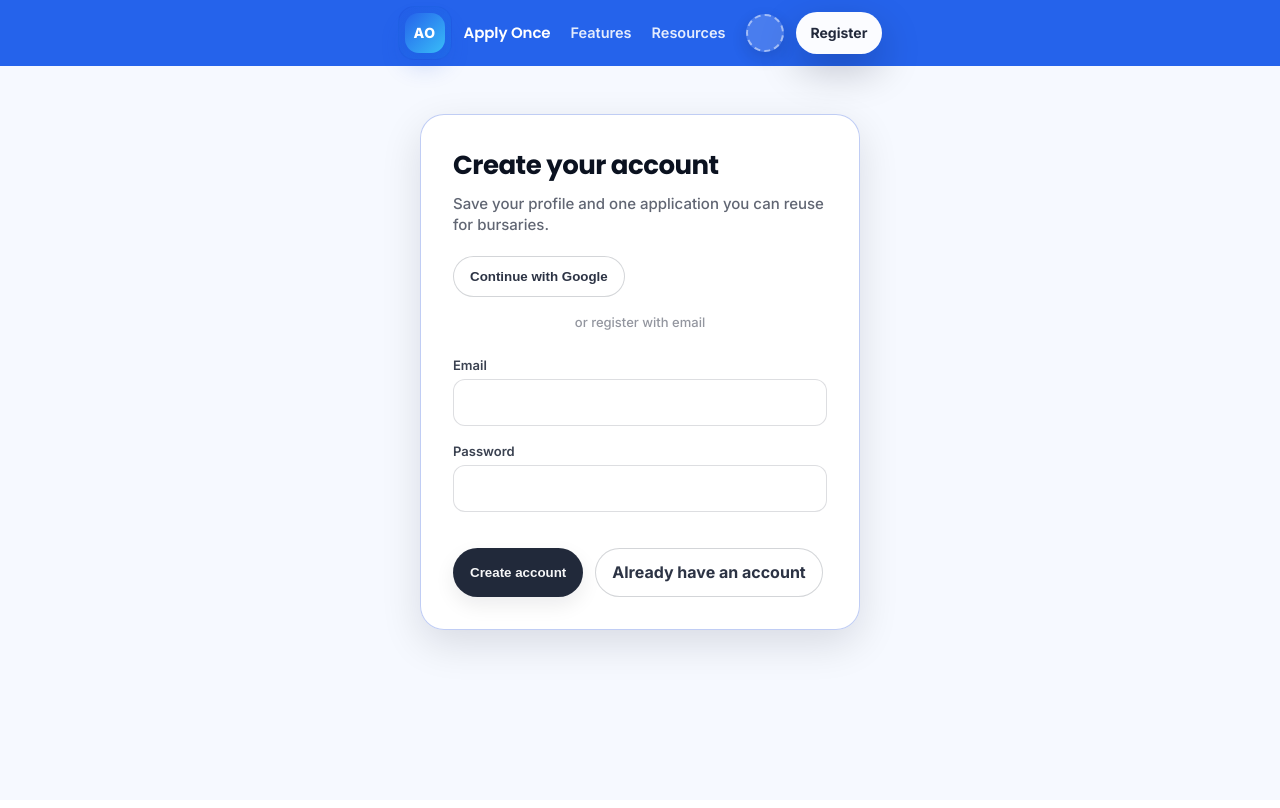
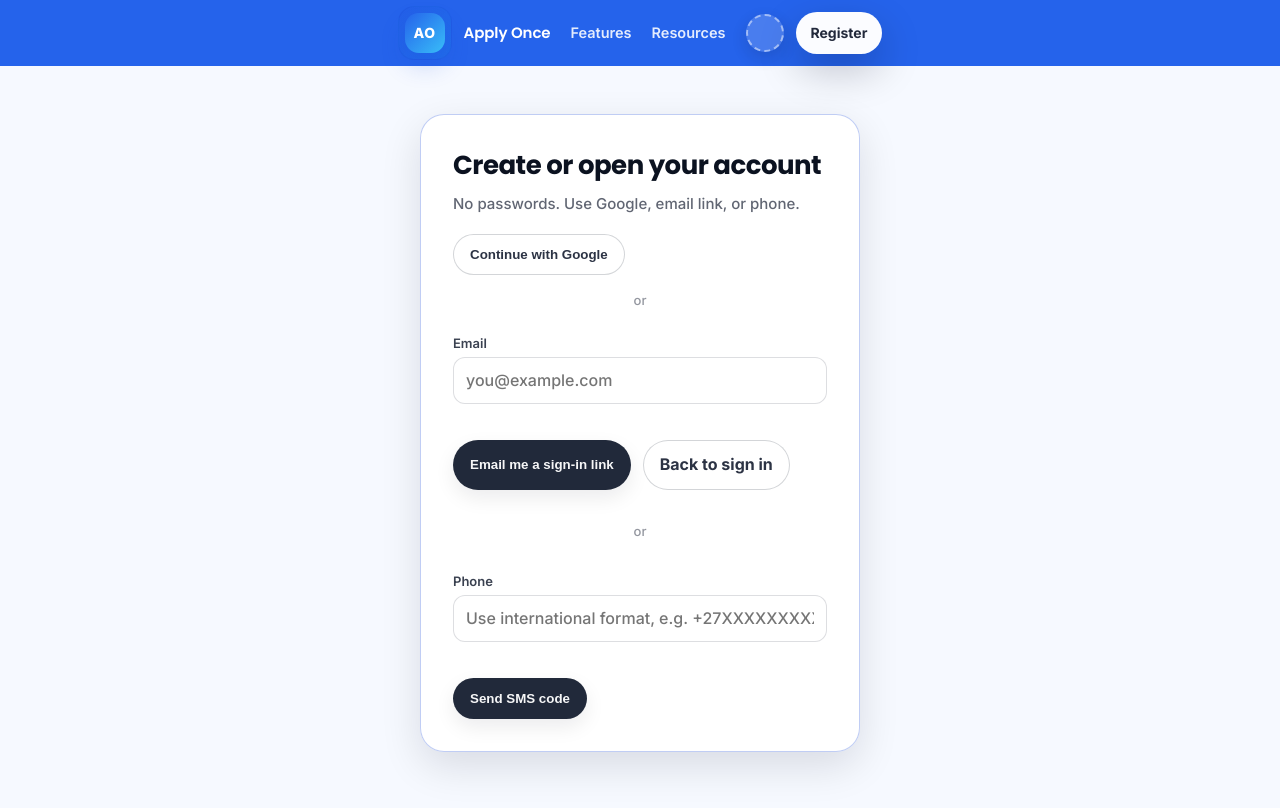
Before and after one commit to BopheloMpopo22/apply-once, a React (Vite) app: page /register in a window 1280 px wide. Shown: the top 808 px of the page. Built offline with nearby package versions, Linux system fonts and the light colour scheme; no server answers.

Commit message:
feat(auth): passwordless email link + phone OTP via Supabase
Co-authored-by: Cursor <cursoragent@cursor.com>

```diff
--- a/package.json
+++ b/package.json
@@ -15,7 +15,7 @@
   },
   "dependencies": {
     "@prisma/client": "^6.19.3",
-    "@supabase/supabase-js": "^2.49.8",
+    "@supabase/supabase-js": "^2.105.3",
     "bcryptjs": "^3.0.3",
     "cors": "^2.8.6",
     "dotenv": "^17.4.2",
--- a/src/pages/LoginPage.tsx
+++ b/src/pages/LoginPage.tsx
@@ -1,4 +1,4 @@
-import { useState, type FormEvent } from 'react'
+import { useMemo, useState } from 'react'
 import { Link, Navigate, useLocation } from 'react-router-dom'
 import { ApplyOnceLogo } from '../components/ApplyOnceLogo'
 import { Navbar } from '../components/Navbar'
@@ -6,18 +6,24 @@ import { useAuth } from '../context/AuthContext'
 import { isOAuthConfigured } from '../lib/supabaseClient'
 
 export function LoginPage() {
-  const { login, loginWithGoogle, user } = useAuth()
+  const { loginWithGoogle, sendEmailLink, startPhoneSignIn, verifyPhoneCode, user } = useAuth()
   const location = useLocation()
   const from = (location.state as { from?: string } | null)?.from ?? '/profile'
 
+  const oauthEnabled = isOAuthConfigured()
   const [email, setEmail] = useState('')
-  const [password, setPassword] = useState('')
+  const [emailSent, setEmailSent] = useState(false)
+  const [phone, setPhone] = useState('')
+  const [smsSent, setSmsSent] = useState(false)
+  const [smsCode, setSmsCode] = useState('')
   const [error, setError] = useState<string | null>(null)
   const [busy, setBusy] = useState(false)
 
   if (user) {
     return <Navigate to={from} replace />
   }
+
+  const phoneHint = useMemo(() => 'Use international format, e.g. +27XXXXXXXXX', [])
 
   async function onGoogle() {
     setError(null)
@@ -31,14 +37,40 @@ export function LoginPage() {
     }
   }
 
-  async function onSubmit(e: FormEvent) {
-    e.preventDefault()
+  async function onEmailLink() {
     setError(null)
     setBusy(true)
     try {
-      await login(email.trim(), password)
+      sessionStorage.setItem('oauth_redirect', from)
+      await sendEmailLink(email)
+      setEmailSent(true)
     } catch (err) {
-      setError(err instanceof Error ? err.message : 'Could not sign in')
+      setError(err instanceof Error ? err.message : 'Could not send sign-in email')
+    } finally {
+      setBusy(false)
+    }
+  }
+
+  async function onSendSms() {
+    setError(null)
+    setBusy(true)
+    try {
+      await startPhoneSignIn(phone)
+      setSmsSent(true)
+    } catch (err) {
+      setError(err instanceof Error ? err.message : 'Could not send SMS code')
+    } finally {
+      setBusy(false)
+    }
+  }
+
+  async function onVerifySms() {
+    setError(null)
+    setBusy(true)
+    try {
+      await verifyPhoneCode(phone, smsCode)
+    } catch (err) {
+      setError(err instanceof Error ? err.message : 'Could not verify code')
     } finally {
       setBusy(false)
     }
@@ -56,50 +88,110 @@ export function LoginPage() {
       <main className="formMain">
         <div className="formCard">
           <h1 className="formTitle">Sign in</h1>
-          <p className="formLead">Access your saved profile and application.</p>
+          <p className="formLead">Choose a sign-in method. No passwords required.</p>
           {error ? <div className="formError">{error}</div> : null}
-          {isOAuthConfigured() ? (
+          {oauthEnabled ? (
             <>
               <div className="formActions">
-                <button type="button" className="btn btnOutline" disabled={busy} onClick={() => void onGoogle()}>
+                <button
+                  type="button"
+                  className="btn btnOutline"
+                  disabled={busy}
+                  onClick={() => void onGoogle()}
+                >
                   {busy ? 'Redirecting…' : 'Continue with Google'}
                 </button>
               </div>
-              <p className="formOAuthDivider">or sign in with email</p>
+              <p className="formOAuthDivider">or</p>
             </>
           ) : null}
-          <form className="formFields" onSubmit={onSubmit}>
+          <div className="formFields">
             <div className="field">
               <label htmlFor="login-email">Email</label>
               <input
                 id="login-email"
                 type="email"
                 autoComplete="email"
-                required
                 value={email}
                 onChange={(e) => setEmail(e.target.value)}
-              />
-            </div>
-            <div className="field">
-              <label htmlFor="login-password">Password</label>
-              <input
-                id="login-password"
-                type="password"
-                autoComplete="current-password"
-                required
-                value={password}
-                onChange={(e) => setPassword(e.target.value)}
+                placeholder="you@example.com"
               />
             </div>
             <div className="formActions">
-              <button type="submit" className="btn btnDark" disabled={busy}>
-                {busy ? 'Signing in…' : 'Sign in'}
+              <button type="button" className="btn btnDark" disabled={busy || !email.trim()} onClick={() => void onEmailLink()}>
+                {busy ? 'Sending…' : 'Email me a sign-in link'}
               </button>
+            </div>
+            {emailSent ? (
+              <p className="formLead">Check your email. Open the link to finish signing in.</p>
+            ) : null}
+
+            <p className="formOAuthDivider">or</p>
+
+            <div className="field">
+              <label htmlFor="login-phone">Phone</label>
+              <input
+                id="login-phone"
+                inputMode="tel"
+                autoComplete="tel"
+                value={phone}
+                onChange={(e) => setPhone(e.target.value)}
+                placeholder={phoneHint}
+              />
+            </div>
+            {!smsSent ? (
+              <div className="formActions">
+                <button
+                  type="button"
+                  className="btn btnDark"
+                  disabled={busy || !phone.trim()}
+                  onClick={() => void onSendSms()}
+                >
+                  {busy ? 'Sending…' : 'Send SMS code'}
+                </button>
+              </div>
+            ) : (
+              <>
+                <div className="field">
+                  <label htmlFor="login-sms">SMS code</label>
+                  <input
+                    id="login-sms"
+                    inputMode="numeric"
+                    value={smsCode}
+                    onChange={(e) => setSmsCode(e.target.value)}
+                    placeholder="123456"
+                  />
+                </div>
+                <div className="formActions">
+                  <button
+                    type="button"
+                    className="btn btnDark"
+                    disabled={busy || !smsCode.trim()}
+                    onClick={() => void onVerifySms()}
+                  >
+                    {busy ? 'Verifying…' : 'Verify code'}
+                  </button>
+                  <button
+                    type="button"
+                    className="btnOutline"
+                    disabled={busy}
+                    onClick={() => {
+                      setSmsSent(false)
+                      setSmsCode('')
+                    }}
+                  >
+                    Change number
+                  </button>
+                </div>
+              </>
+            )}
+
+            <div className="formActions">
               <Link className="btnOutline" to="/register">
-                Create account
+                First time here?
               </Link>
             </div>
-          </form>
+          </div>
         </div>
       </main>
     </div>
--- a/src/pages/RegisterPage.tsx
+++ b/src/pages/RegisterPage.tsx
@@ -1,4 +1,4 @@
-import { useState, type FormEvent } from 'react'
+import { useMemo, useState } from 'react'
 import { Link, Navigate } from 'react-router-dom'
 import { ApplyOnceLogo } from '../components/ApplyOnceLogo'
 import { Navbar } from '../components/Navbar'
@@ -6,15 +6,20 @@ import { useAuth } from '../context/AuthContext'
 import { isOAuthConfigured } from '../lib/supabaseClient'
 
 export function RegisterPage() {
-  const { register, loginWithGoogle, user } = useAuth()
+  const { loginWithGoogle, sendEmailLink, startPhoneSignIn, verifyPhoneCode, user } = useAuth()
   const [email, setEmail] = useState('')
-  const [password, setPassword] = useState('')
+  const [emailSent, setEmailSent] = useState(false)
+  const [phone, setPhone] = useState('')
+  const [smsSent, setSmsSent] = useState(false)
+  const [smsCode, setSmsCode] = useState('')
   const [error, setError] = useState<string | null>(null)
   const [busy, setBusy] = useState(false)
 
   if (user) {
     return <Navigate to="/profile" replace />
   }
+
+  const phoneHint = useMemo(() => 'Use international format, e.g. +27XXXXXXXXX', [])
 
   async function onGoogle() {
     setError(null)
@@ -28,14 +33,40 @@ export function RegisterPage() {
     }
   }
 
-  async function onSubmit(e: FormEvent) {
-    e.preventDefault()
+  async function onEmailLink() {
     setError(null)
     setBusy(true)
     try {
-      await register(email.trim(), password)
+      sessionStorage.setItem('oauth_redirect', '/profile')
+      await sendEmailLink(email)
+      setEmailSent(true)
     } catch (err) {
-      setError(err instanceof Error ? err.message : 'Could not register')
+      setError(err instanceof Error ? err.message : 'Could not send sign-in email')
+    } finally {
+      setBusy(false)
+    }
+  }
+
+  async function onSendSms() {
+    setError(null)
+    setBusy(true)
+    try {
+      await startPhoneSignIn(phone)
+      setSmsSent(true)
+    } catch (err) {
+      setError(err instanceof Error ? err.message : 'Could not send SMS code')
+    } finally {
+      setBusy(false)
+    }
+  }
+
+  async function onVerifySms() {
+    setError(null)
+    setBusy(true)
+    try {
+      await verifyPhoneCode(phone, smsCode)
+    } catch (err) {
+      setError(err instanceof Error ? err.message : 'Could not verify code')
     } finally {
       setBusy(false)
     }
@@ -52,8 +83,8 @@ export function RegisterPage() {
       />
       <main className="formMain">
         <div className="formCard">
-          <h1 className="formTitle">Create your account</h1>
-          <p className="formLead">Save your profile and one application you can reuse for bursaries.</p>
+          <h1 className="formTitle">Create or open your account</h1>
+          <p className="formLead">No passwords. Use Google, email link, or phone.</p>
           {error ? <div className="formError">{error}</div> : null}
           {isOAuthConfigured() ? (
             <>
@@ -62,42 +93,98 @@ export function RegisterPage() {
                   {busy ? 'Redirecting…' : 'Continue with Google'}
                 </button>
               </div>
-              <p className="formOAuthDivider">or register with email</p>
+              <p className="formOAuthDivider">or</p>
             </>
           ) : null}
-          <form className="formFields" onSubmit={onSubmit}>
+          <div className="formFields">
             <div className="field">
               <label htmlFor="reg-email">Email</label>
               <input
                 id="reg-email"
                 type="email"
                 autoComplete="email"
-                required
                 value={email}
                 onChange={(e) => setEmail(e.target.value)}
-              />
-            </div>
-            <div className="field">
-              <label htmlFor="reg-password">Password</label>
-              <input
-                id="reg-password"
-                type="password"
-                autoComplete="new-password"
-                required
-                minLength={8}
-                value={password}
-                onChange={(e) => setPassword(e.target.value)}
+                placeholder="you@example.com"
               />
             </div>
             <div className="formActions">
-              <button type="submit" className="btn btnDark" disabled={busy}>
-                {busy ? 'Creating…' : 'Create account'}
+              <button
+                type="button"
+                className="btn btnDark"
+                disabled={busy || !email.trim()}
+                onClick={() => void onEmailLink()}
+              >
+                {busy ? 'Sending…' : 'Email me a sign-in link'}
               </button>
               <Link className="btnOutline" to="/login">
-                Already have an account
+                Back to sign in
               </Link>
             </div>
-          </form>
+            {emailSent ? (
+              <p className="formLead">Check your email. Open the link to finish signing in.</p>
+            ) : null}
+
+            <p className="formOAuthDivider">or</p>
+
+            <div className="field">
+              <label htmlFor="reg-phone">Phone</label>
+              <input
+                id="reg-phone"
+                inputMode="tel"
+                autoComplete="tel"
+                value={phone}
+                onChange={(e) => setPhone(e.target.value)}
+                placeholder={phoneHint}
+              />
+            </div>
+            {!smsSent ? (
+              <div className="formActions">
+                <button
+                  type="button"
+                  className="btn btnDark"
+                  disabled={busy || !phone.trim()}
+                  onClick={() => void onSendSms()}
+                >
+                  {busy ? 'Sending…' : 'Send SMS code'}
+                </button>
+              </div>
+            ) : (
+              <>
+                <div className="field">
+                  <label htmlFor="reg-sms">SMS code</label>
+                  <input
+                    id="reg-sms"
+                    inputMode="numeric"
+                    value={smsCode}
+                    onChange={(e) => setSmsCode(e.target.value)}
+                    placeholder="123456"
+                  />
+                </div>
+                <div className="formActions">
+                  <button
+                    type="button"
+                    className="btn btnDark"
+                    disabled={busy || !smsCode.trim()}
+                    onClick={() => void onVerifySms()}
+                  >
+                    {busy ? 'Verifying…' : 'Verify code'}
+                  </button>
+                  <button
+                    type="button"
+                    className="btnOutline"
+                    disabled={busy}
+                    onClick={() => {
+                      setSmsSent(false)
+                      setSmsCode('')
+                    }}
+                  >
+                    Change number
+                  </button>
+                </div>
+              </>
+            )}
+          </div>
         </div>
       </main>
     </div>
```
Also changed, not shown: src/context/AuthContext.tsx (+62 -47 lines), 1 other file (tests, documents, lock files or other folders).
